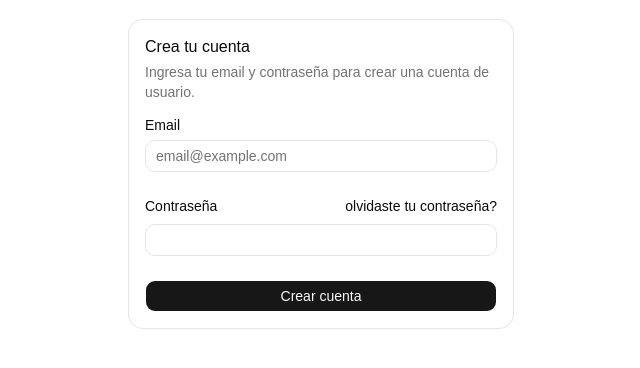
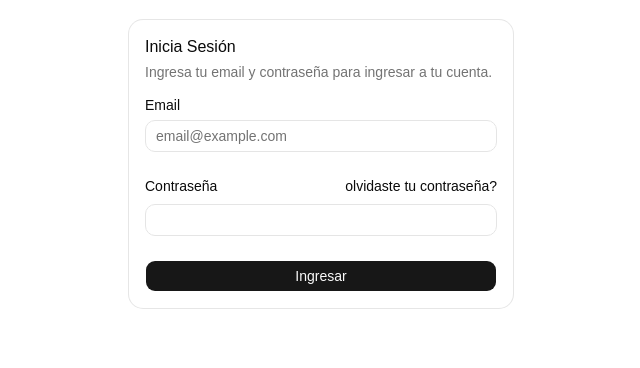
Before and after one commit to mvalenciar/task-manager-frontend, a React (Vite) app: page / in a window 1280 px wide. Shown: the top 368 px of the page, without its empty margins (319-959 px from the left). Built offline with nearby package versions, Linux system fonts and the light colour scheme.

Commit message:
feat: implementar vista de login capturando el token JWT emitido por la API con exito

```diff
--- a/src/App.tsx
+++ b/src/App.tsx
@@ -1,9 +1,11 @@
+import { Login } from "./views/Login";
 import Register from "./views/Register";
 
 function App() {
 	return (
 		<div>
-			<Register />
+			<Login />
+			{/* <Register /> */}
 		</div>
 	);
 }
--- /dev/null
+++ b/src/views/Login.tsx
@@ -0,0 +1,82 @@
+import { useState } from "react";
+import { Button } from "@/components/ui/button";
+import {
+	Card,
+	CardContent,
+	CardDescription,
+	CardHeader,
+	CardTitle,
+} from "@/components/ui/card";
+import { Input } from "@/components/ui/input";
+import { Label } from "@/components/ui/label";
+import { taskApi } from "@/services/api";
+
+export const Login = () => {
+	const [email, setEmail] = useState("");
+	const [password, setPassword] = useState("");
+
+	const handleSubmit = async (e: React.SubmitEvent<HTMLFormElement>) => {
+		e.preventDefault();
+		console.log(email, password);
+
+		try {
+			const response = await taskApi.post("/users/login", {
+				email,
+				password,
+			});
+
+			console.log(response.data);
+		} catch (error) {
+			console.log(error);
+		}
+	};
+	return (
+		<div>
+			<Card className="w-full max-w-sm mx-auto my-5">
+				<CardHeader>
+					<CardTitle>Inicia Sesión</CardTitle>
+					<CardDescription>
+						Ingresa tu email y contraseña para ingresar a tu cuenta.
+					</CardDescription>
+				</CardHeader>
+				<CardContent>
+					<form onSubmit={handleSubmit}>
+						<div className="flex flex-col gap-6">
+							<div className="grid gap-2">
+								<Label htmlFor="email">Email</Label>
+								<Input
+									id="email"
+									type="email"
+									placeholder="email@example.com"
+									required
+									onChange={(e) => setEmail(e.target.value)}
+								/>
+							</div>
+							<div className="grid gap-2">
+								<div className="flex items-center">
+									<Label htmlFor="password">Contraseña</Label>
+									<a
+										href="https://example.com"
+										className="ml-auto inline-block text-sm underline-offset-4 hover:underline"
+									>
+										olvidaste tu contraseña?
+									</a>
+								</div>
+								<Input
+									aria-label="password"
+									id="password"
+									type="password"
+									required
+									onChange={(e) => setPassword(e.target.value)}
+								/>
+							</div>
+							<div className="grid gap-2">
+								<Button>Ingresar</Button>
+							</div>
+						</div>
+					</form>
+				</CardContent>
+			</Card>
+		</div>
+	);
+};
--- a/src/views/Register.tsx
+++ b/src/views/Register.tsx
@@ -1,4 +1,3 @@
-import axios from "axios";
 import { useState } from "react";
 
 import { Button } from "@/components/ui/button";
@@ -34,7 +33,6 @@ const Register = () => {
 	};
 
 	return (
-		<div>
 		<Card className="w-full max-w-sm mx-auto my-5">
 			<CardHeader>
 				<CardTitle>Crea tu cuenta</CardTitle>
@@ -80,7 +78,6 @@ const Register = () => {
 				</form>
 			</CardContent>
 		</Card>
-		</div>
 	);
 };
 
```
Lines whose indentation alone changed are shown as unchanged.
